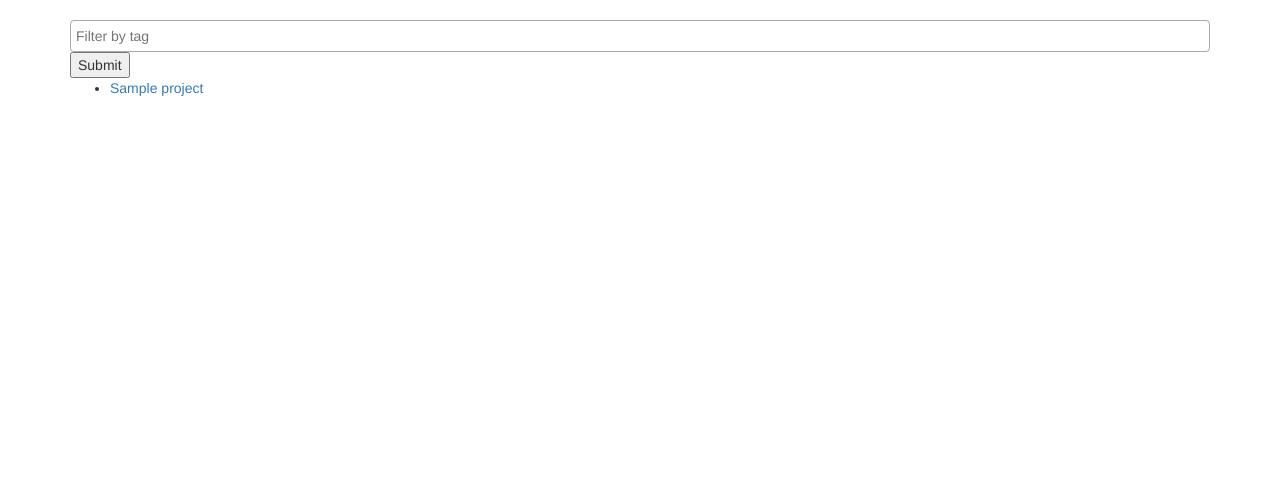
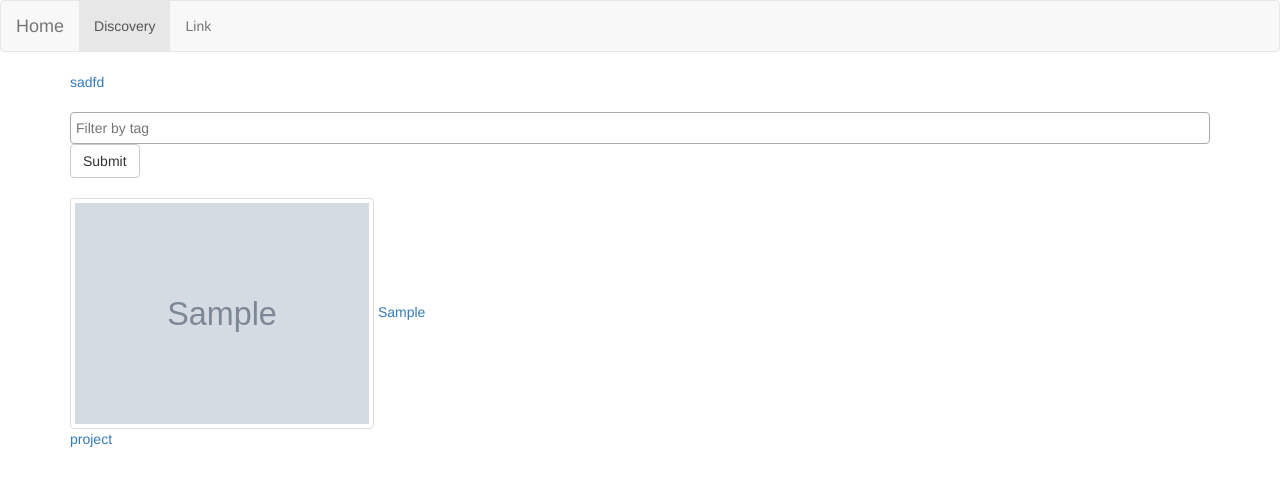
Before and after one commit to tingwai-to/hackathon-winner, a Django app: page /projects/ in a window 1280 px wide. Shown: the top 486 px of the page. Run offline with Django 3.2, Linux system fonts and the light colour scheme; tables that the repository leaves empty hold one stand-in row (values such as "Sample post"); grey boxes marked "Sample" are stand-in pictures; parts of the project's set-up code (start-up, migrations or seed data) failed here and were passed over; some libraries are stand-ins or nearby versions.

Commit message:
bootstrap navbar, columns

```diff
--- a/hackathon/templates/projects.html
+++ b/hackathon/templates/projects.html
@@ -20,6 +20,13 @@
         src="https://maxcdn.bootstrapcdn.com/bootstrap/3.3.7/js/bootstrap.min.js"></script>
     <script
         src="https://cdnjs.cloudflare.com/ajax/libs/select2/4.0.3/js/select2.min.js"></script>
+
+    <style>
+        .top-buffer {
+            margin-top: 20px;
+        }
+    </style>
+
     <!--<style>-->
     <!--body {-->
     <!--background-color: #43BFC7;-->
@@ -58,6 +65,33 @@
 
 <body>
 
+<nav class="navbar navbar-default">
+    <div class="container-fluid">
+        <!-- Brand and toggle get grouped for better mobile display -->
+        <div class="navbar-header">
+            <button type="button" class="navbar-toggle collapsed" data-toggle="collapse"
+                    data-target="#bs-example-navbar-collapse-1" aria-expanded="false">
+                <span class="sr-only">Toggle navigation</span>
+                <span class="icon-bar"></span>
+                <span class="icon-bar"></span>
+                <span class="icon-bar"></span>
+            </button>
+            <a class="navbar-brand" href="{% url 'home' %}">Home</a>
+        </div>
+
+        <div class="collapse navbar-collapse" id="bs-example-navbar-collapse-1">
+            <ul class="nav navbar-nav">
+                <li class="active"><a href="{% url 'projects' %}">Discovery<span class="sr-only">(current)</span></a></li>
+                <li><a href="#">Link</a></li>
+            </ul>
+        </div>
+    </div>
+</nav>
+
+<div class="container">
+    <a href="{% url 'projects' %}">sadfd</a>
+</div>
+
 <div class="container">
     <form>
         <label for="tech_tags"></label>
@@ -66,7 +100,7 @@
             <option value="{{ each_technology }}">{{ each_technology }}</option>
             {% endfor %}
         </select>
-        <button type="submit">Submit</button>
+        <button type="submit" class="btn btn-default">Submit</button>
     </form>
 </div>
 
@@ -74,17 +108,18 @@
 
 </div>
 
-<div class="container">
-    <ul>
+<div class="container" id="project_results">
+    <div class="row">
         {% for project in projects %}
-        <li><a href="{{ project.url }}">{{ project.name }}</a></li>
-        <ul>
-            {% for tech in project.technologies.all %}
-            <li>{{ tech.name }}</li>
-            {% endfor %}
-        </ul>
+        <div class="col-md-4 col-sm-6 col-xs-12 top-buffer">
+            <a href="{{ project.url }}">
+                <img src="{{ project.thumbnail }}" class="img-thumbnail" alt="{{ project.name }}" width="304"
+                     height="236">
+            </a>
+            <a href="{{ project.url }}">{{ project.name }}</a>
+        </div>
         {% endfor %}
-    </ul>
+    </div>
 </div>
 
 <script>
```
